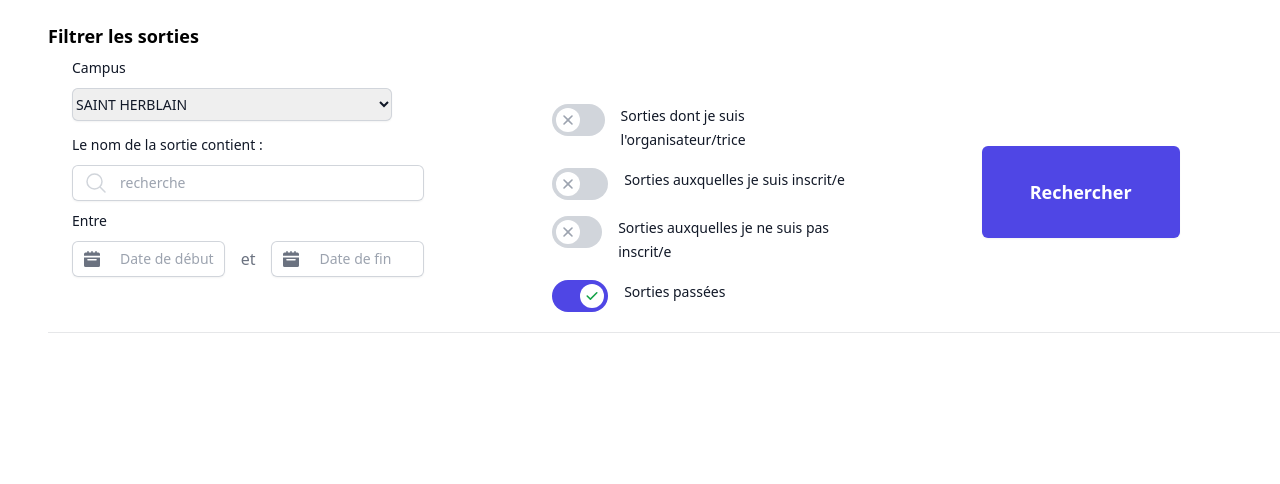
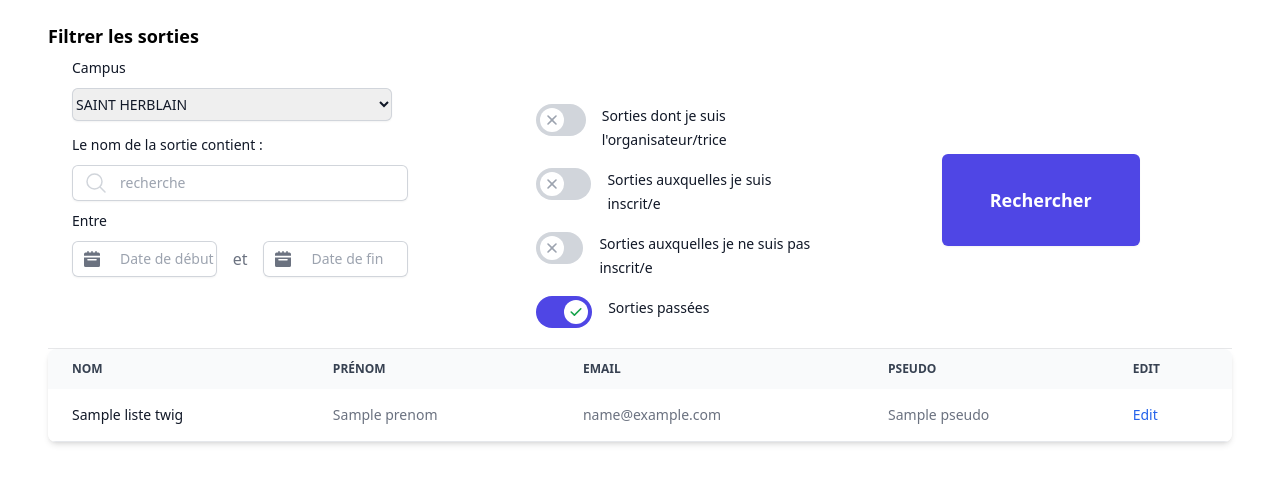
Before and after one commit to XavierDepoortere/ENI-Sortir, a Symfony app: template templates/main/index.html.twig in a window 1280 px wide. Shown: the part 65-549 px from the top of the page. Run offline with Twig, Linux system fonts and the light colour scheme; the template is opened without the code that fills it: most values are stand-ins (such as "Sample title", 1, 10 or a date in 2020); some libraries are stand-ins or nearby versions.

Commit message:
Ajour liste accueil

```diff
--- a/templates/main/index.html.twig
+++ b/templates/main/index.html.twig
@@ -4,7 +4,7 @@
 
 {% block body %}
 
-<div class="mx-auto pt-6 pl-12">
+<div class="mx-auto pt-6 pl-12 pr-12">
     <form>
         <div class="space-y-12">
             <fieldset>
@@ -40,7 +40,7 @@
                         </div>
                         <div class="sm:col-span-2 sm:col-start-1 mt-2">
                             <label for="start" class="block text-sm font-medium leading-6 text-gray-900 mb-2">Entre</label>
-                            <div date-rangepicker class="flex items-center">
+                            <div date-rangepicker datepicker-autohide  datepicker-format="dd/mm/yyyy" datepicker-locale="fr" class="flex items-center">
                                 <div class="relative">
                                     <div class="absolute inset-y-0 left-0 flex items-center pl-3 pointer-events-none">
                                         <svg class="w-4 h-4 text-gray-500 dark:text-gray-400" aria-hidden="true"
@@ -192,12 +192,63 @@
                 </div>
             </fieldset>
         </div>
-</div>
+
 
 
 
 
 </form>
+<!--liste-->
+
+
+
+
+<div class="relative overflow-x-auto overflow-y-auto max-h-80 shadow-md sm:rounded-lg">
+    <table class="w-full text-sm text-left text-gray-500 dark:text-gray-400">
+        <thead class="text-xs text-gray-700 uppercase bg-gray-50 dark:bg-gray-700 dark:text-gray-400 sticky top-0">
+            <tr>
+                <th scope="col" class="px-6 py-3">
+                    Nom
+                </th>
+                <th scope="col" class="px-6 py-3">
+                    Prénom
+                </th>
+                <th scope="col" class="px-6 py-3">
+                    Email
+                </th>
+                <th scope="col" class="px-6 py-3">
+                    Pseudo
+                </th>
+                <th scope="col" class="px-6 py-3">
+                    Edit
+                </th>
+            </tr>
+        </thead>
+        <tbody>
+{% for participant in liste_twig %}
+            <tr class="bg-white border-b dark:bg-gray-900 dark:border-gray-700 ">
+                <th scope="row" class="px-6 py-4 font-medium text-gray-900 whitespace-nowrap dark:text-white">
+                    {{ participant.nom }}
+                </th>
+                <td class="px-6 py-4">
+                   {{ participant.prenom }}
+                </td>
+                <td class="px-6 py-4">
+                    {{ participant.email }}
+                </td>
+                <td class="px-6 py-4">
+                    {{ participant.pseudo }}
+                </td>
+                <td class="px-6 py-4">
+                    <a href="#" class="font-medium text-blue-600 dark:text-blue-500 hover:underline">Edit</a>
+                </td>
+            </tr>
+
+{% endfor %}
+        </tbody>
+    </table>
+</div>
+
 </div>
 <script src="https://cdnjs.cloudflare.com/ajax/libs/flowbite/1.8.0/datepicker.min.js"></script>
 <script defer src="https://unpkg.com/alpinejs@3.x.x/dist/cdn.min.js"></script>
```
